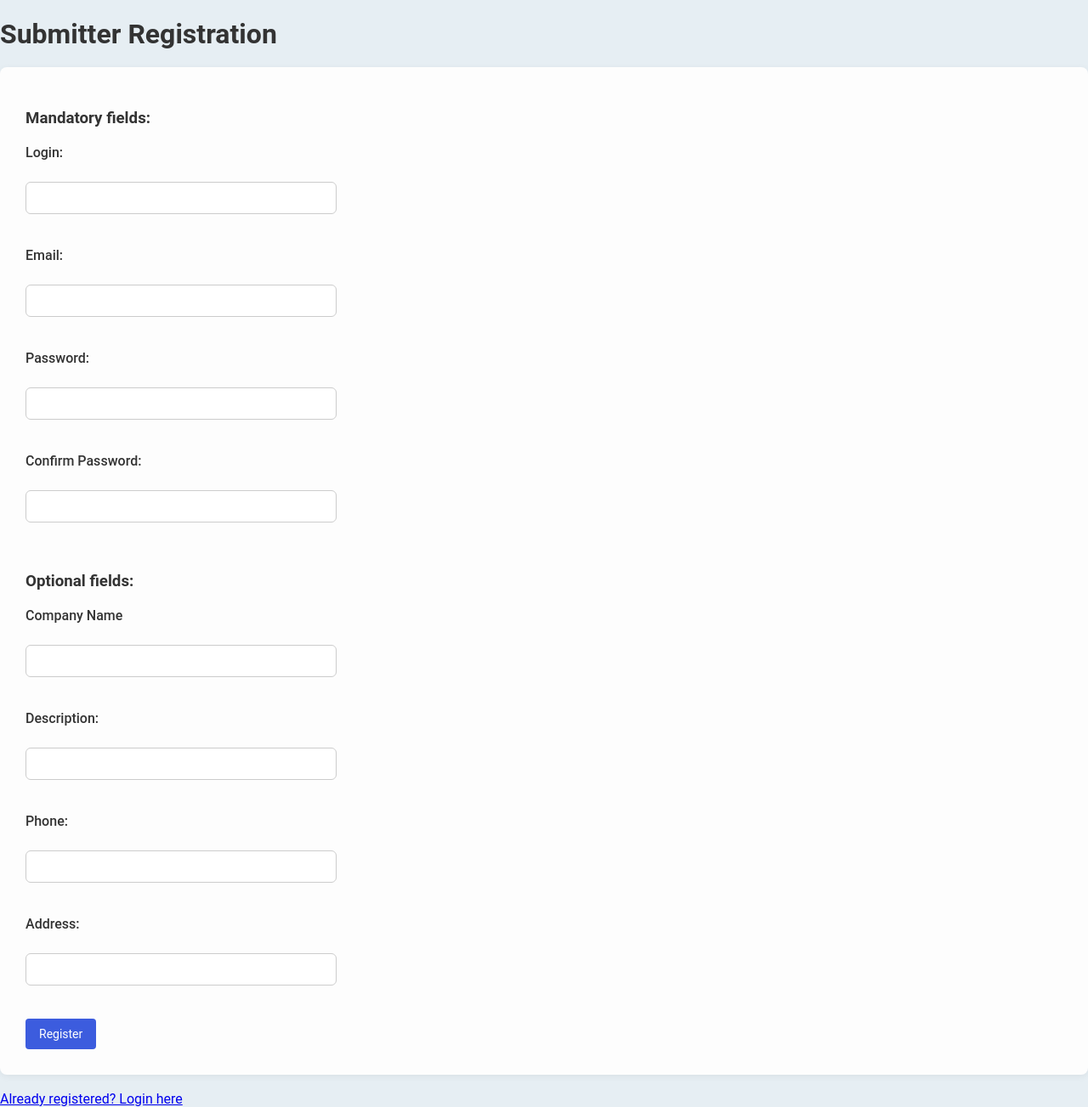
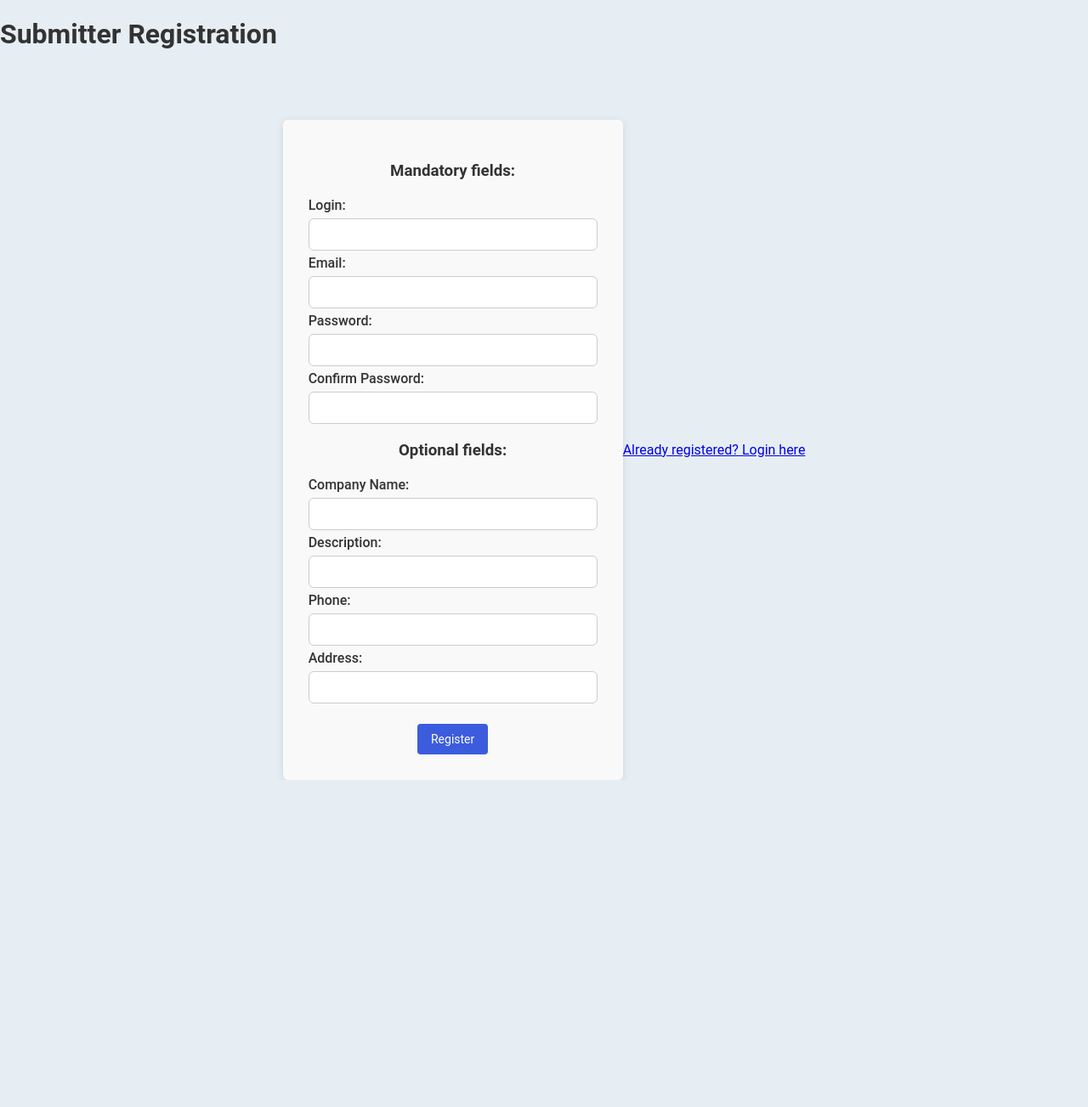
Before and after one commit to Klodmy/compliance, a Flask app: a page that uses templates/submitter_registration.html in a window 1280 px wide. Shown: the whole page at 85% size. After the commit the page ends 918 px from the top, so only its background shows below. Run offline with Flask 3, Linux system fonts and the light colour scheme; data comes from the database, SQL or seed files in the repository; both versions use the stored data as it was after the commit; some libraries are stand-ins or nearby versions.

Commit message:
made login and registration look better

```diff
--- a/static/style.css
+++ b/static/style.css
@@ -153,19 +153,52 @@ textarea {
 .reg_form {
     display: flex;
     justify-content: center;
-    padding: 40px 0;
+    align-items: center;
+    height: 100vh;
+    padding-top: 100px; /* offset for fixed header */
+}
+
+.my_form input[type="text"],
+.my_form input[type="password"]{
+    width: 100%;
+    margin-bottom: 5px;
+}
+
+.my_form label{
+    width: 100%;
+}
+
+.big_logo {
+    height: 100px;
+    margin-bottom: 20px;
+}
+.buttons {
+    display: flex;
+    gap: 10px;
+    margin-top: 20px;
+}
+.error {
+    color: red;
+    margin-top: 10px;
+}
+
+.log_fields {
+    width: 100%;
 }
 
 .my_form {
     display: flex;
     flex-direction: column;
-    justify-content: center;
+    align-items: center;
     background-color: #f9f9f9;
     border-radius: 6px;
     padding: 30px;
     width: 100%;
-    max-width: 600px;
+    max-width: 400px;
+    box-shadow: 0 2px 10px rgba(0,0,0,0.1);
 }
+
+
 
 /* ----------------- Buttons ----------------- */
 button, .styled-button {
--- a/templates/submitter_registration.html
+++ b/templates/submitter_registration.html
@@ -9,39 +9,42 @@
 
     <h1>Submitter Registration</h1>
 
-    <form method="POST">
+    <div class="reg_form">
 
-        <h3>Mandatory fields:</h3>
+         <form class="my_form" method="POST" autocomplete="off">
 
-        <input type="hidden" name="csrf_token" value="{{ csrf_token() }}">
-        <label>Login:</label><br>
-        <input type="text" name="login" required><br><br>
+            <h3>Mandatory fields:</h3>
 
-        <label>Email:</label><br>
-        <input type="text" name="email" required value="{{ submitter['email'] }}"><br><br>
+            <input type="hidden" name="csrf_token" value="{{ csrf_token() }}">
+            <label>Login:</label>
+            <input type="text" name="login" required autocomplete="off">
 
-        <label>Password:</label><br>
-        <input type="password" name="password" required><br><br>
+            <label>Email:</label>
+            <input type="text" name="email" required>
 
-        <label>Confirm Password:</label><br>
-        <input type="password" name="password2" required><br><br>
+            <label>Password:</label>
+            <input type="password" name="password" required autocomplete="off">
 
-        <h3>Optional fields:</h3>
+            <label>Confirm Password:</label>
+            <input type="password" name="password2" required autocomplete="off">
 
-        <label>Company Name</label><br>
-        <input type="text" name="name"><br><br>
+            <h3 style="margin-top: 15px;">Optional fields:</h3>
 
-        <label>Description:</label><br>
-        <input type="text" name="description"><br><br>
+            <label>Company Name:</label>
+            <input type="text" name="name" autocomplete="off">
 
-        <label>Phone:</label><br>
-        <input type="text" name="phone"><br><br>
+            <label>Description:</label>
+            <input type="text" name="description" autocomplete="off">
 
-        <label>Address:</label><br>
-        <input type="text" name="address"><br><br>
+            <label>Phone:</label>
+            <input type="text" name="phone" autocomplete="off">
 
-        <button type="submit">Register</button>
-    </form>
+            <label>Address:</label>
+            <input type="text" name="address" autocomplete="off">
+            <br>
+            <button type="submit">Register</button>
+
+       </form>
 
     <br>
     <a href="/submitter_login">Already registered? Login here</a>
```
Also changed, not shown: templates/login.html (+9 -16 lines), templates/registration.html (+18 -18 lines), database.db.
